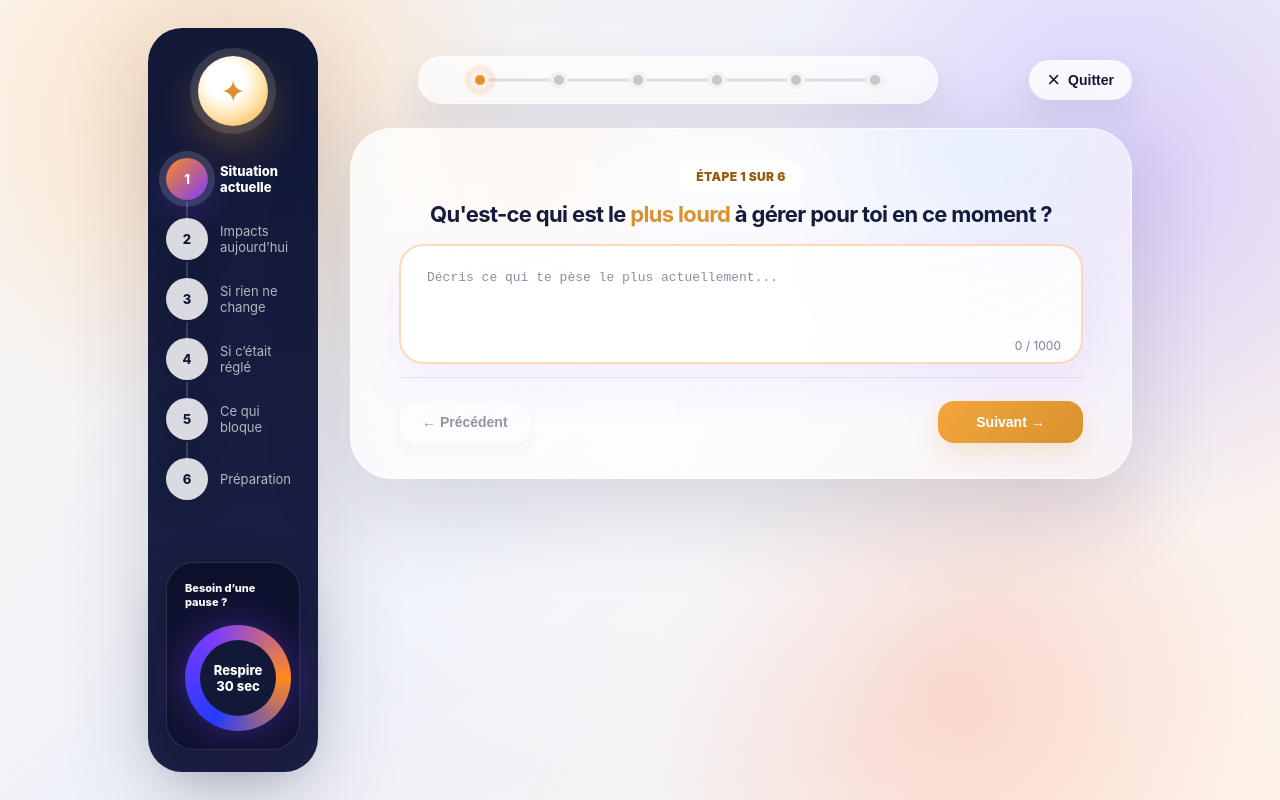
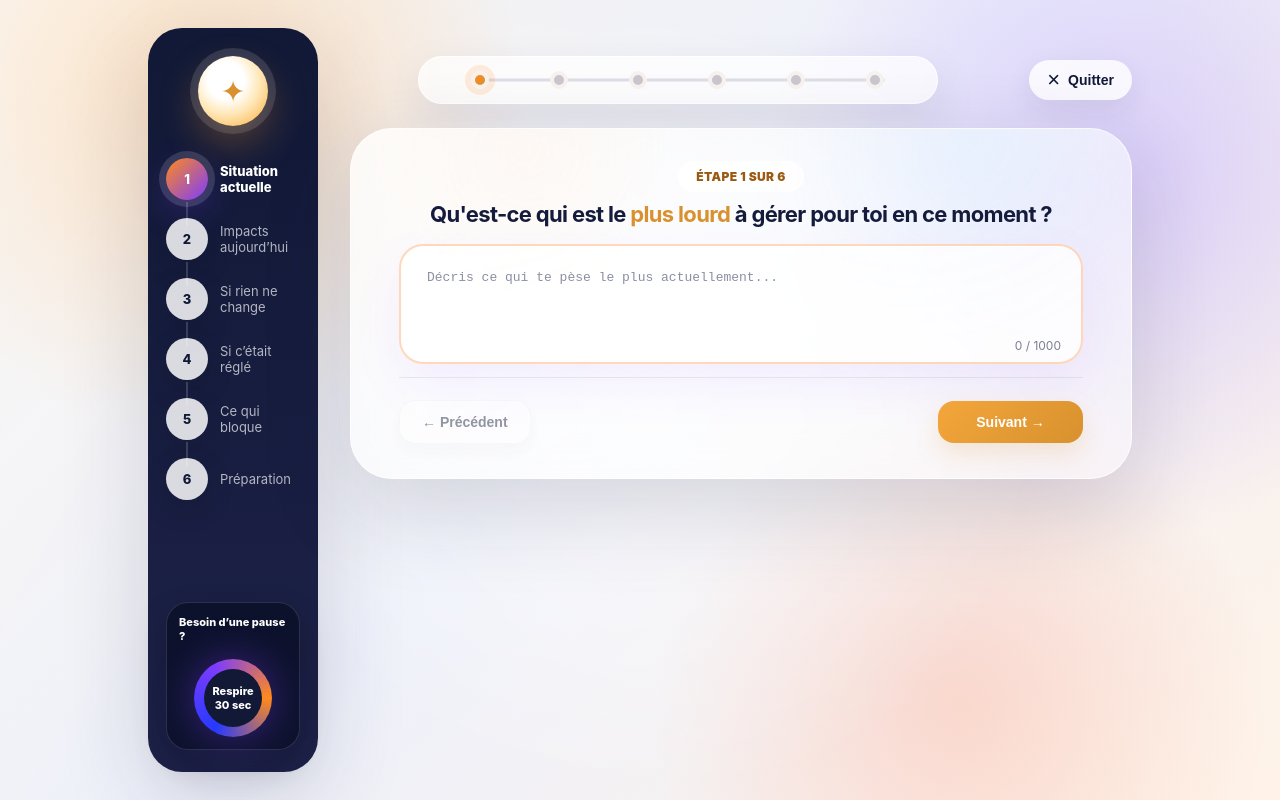
Before and after one commit to AudreyFeathersDigitale/leadmagnet, a website: page public/index.html in a window 1280 px wide. Drawn offline with Linux system fonts and the light colour scheme.

Commit message:
mini agent qualif finition7

```diff
--- a/public/style.css
+++ b/public/style.css
@@ -138,9 +138,9 @@ body::before {
   bottom: 22px;
   background: rgba(10, 15, 38, 0.78);
   border: 1px solid rgba(255,255,255,0.13);
-  border-radius: 28px;
-  padding: 18px;
-  box-shadow: 0 20px 50px rgba(0,0,0,0.25);
+  border-radius: 22px;
+  padding: 12px;
+  box-shadow: 0 14px 34px rgba(0,0,0,0.2);
 }
 
 .pause-card p {
@@ -150,8 +150,8 @@ body::before {
 }
 
 .breath-circle {
-  width: 106px;
-  height: 106px;
+  width: 78px;
+  height: 78px;
   margin: 0 auto;
   border-radius: 999px;
   display: grid;
@@ -163,15 +163,15 @@ body::before {
 }
 
 .breath-circle span {
-  width: 76px;
-  height: 76px;
+  width: 58px;
+  height: 58px;
+  font-size: 11px;
   border-radius: 999px;
   background: var(--navy);
   display: grid;
   place-items: center;
   text-align: center;
   font-weight: 800;
-  font-size: 13px;
 }
 
 /* MAIN */
```
